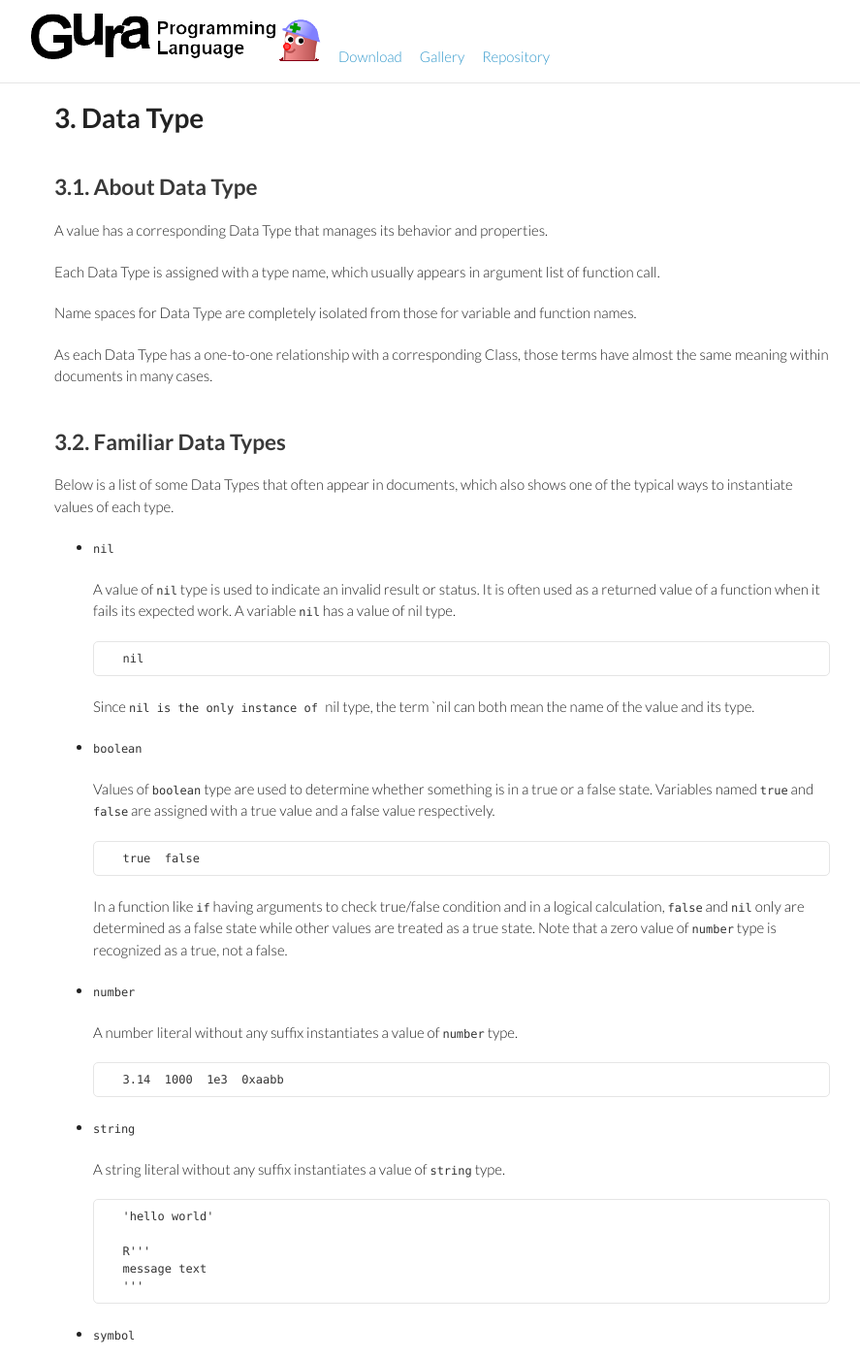
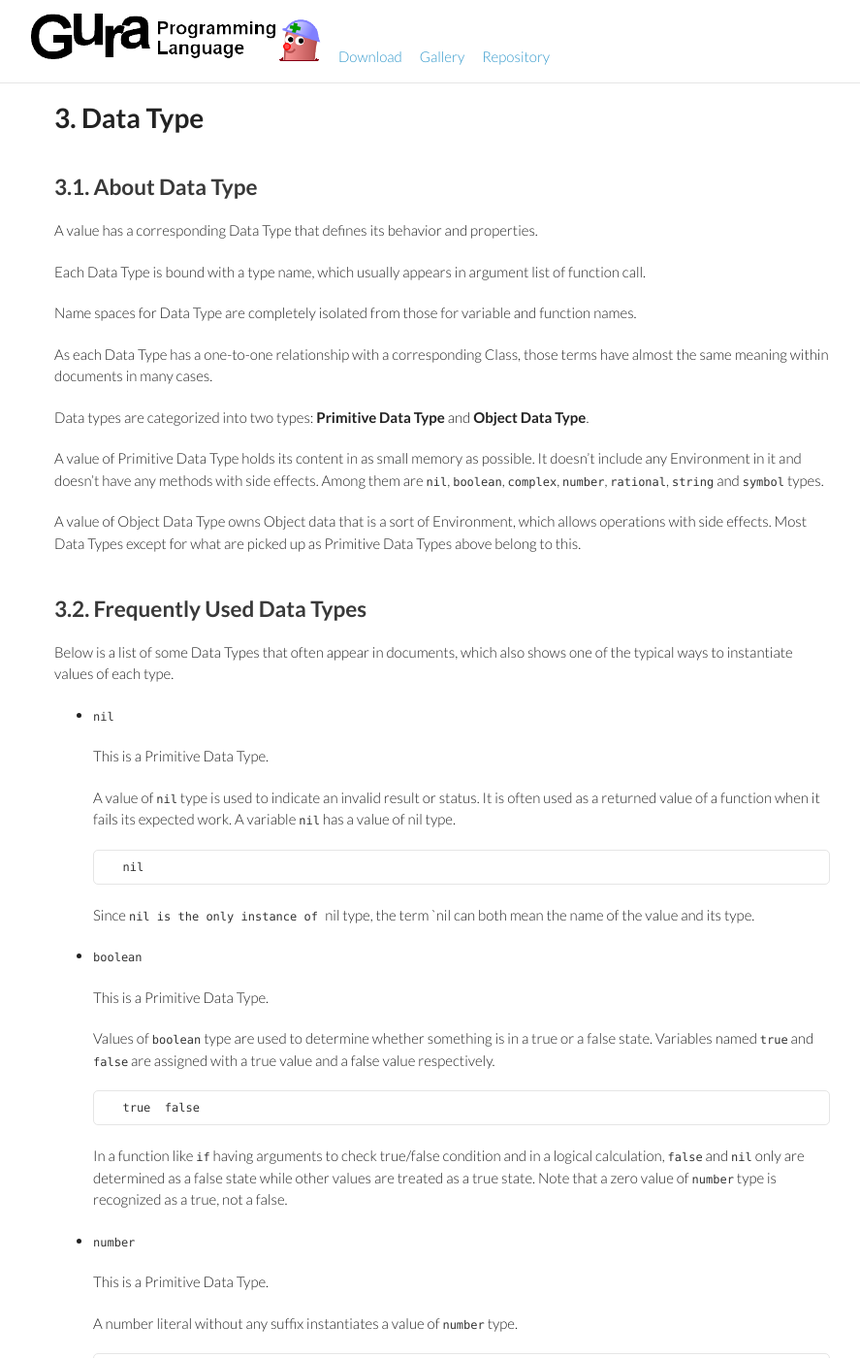
Before and after one commit to rudidude86/gura-lang.github.io, a Jekyll site: the page built from documents/Data-Type.md, in a window 1280 px wide and 1400 px high. Shown: the whole window at 97% size, without its empty margins (184-1071 px from the left). Built offline with Jekyll 4.4.1, drawn with Linux system fonts in a browser that asks for light colours; Markdown is read by kramdown in place of the engine named in the settings; some of the changed text lies outside the part shown.

Commit message:
updated document

```diff
--- a/documents/Data-Type.md
+++ b/documents/Data-Type.md
@@ -9,9 +9,9 @@ chapter: 3
 
 ## {{ page.chapter }}.1. About Data Type
 
-A value has a corresponding Data Type that manages its behavior and properties.
+A value has a corresponding Data Type that defines its behavior and properties.
 
-Each Data Type is assigned with a type name,
+Each Data Type is bound with a type name,
 which usually appears in argument list of function call.
 
 Name spaces for Data Type are completely isolated
@@ -20,13 +20,28 @@ from those for variable and function names.
 As each Data Type has a one-to-one relationship with a corresponding Class,
 those terms have almost the same meaning within documents in many cases.
 
+Data types are categorized into two types:
+**Primitive Data Type** and **Object Data Type**.
 
-## {{ page.chapter }}.2. Familiar Data Types
+A value of Primitive Data Type holds its content in as small memory as possible.
+It doesn't include any Environment in it and doesn't have any methods with side effects.
+Among them are `nil`, `boolean`, `complex`, `number`, `rational`,
+`string` and `symbol` types.
+
+A value of Object Data Type owns Object data that is a sort of Environment,
+which allows operations with side effects.
+Most Data Types except for what are picked up as Primitive Data Types above
+belong to this.
+
+
+## {{ page.chapter }}.2. Frequently Used Data Types
 
 Below is a list of some Data Types that often appear in documents,
 which also shows one of the typical ways to instantiate values of each type.
 
 * `nil`
+
+  This is a Primitive Data Type.
 
   A value of `nil` type is used to indicate an invalid result or status.
   It is often used as a returned value of a function when it fails its expected work.
@@ -38,6 +53,8 @@ which also shows one of the typical ways to instantiate values of each type.
   the term `nil can both mean the name of the value and its type.
 
 * `boolean`
+
+  This is a Primitive Data Type.
 
   Values of `boolean` type are used to determine
   whether something is in a true or a false state.
@@ -54,11 +71,15 @@ which also shows one of the typical ways to instantiate values of each type.
 
 * `number`
 
+  This is a Primitive Data Type.
+
   A number literal without any suffix instantiates a value of `number` type.
 
         3.14  1000  1e3  0xaabb
 
 * `string`
+
+  This is a Primitive Data Type.
 
   A string literal without any suffix instantiates a value of `string` type.
 
@@ -70,17 +91,23 @@ which also shows one of the typical ways to instantiate values of each type.
 
 * `symbol`
 
+  This is a Primitive Data Type.
+
   An identifier preceded by a back quote instantiates a value of `symbol` type.
 
         `foo  `bar
 
 * `expr`
 
+  This is an Object Data Type.
+
   Any expression preceded by a back quote instantiates a value of `expr` type.
 
         `(x + y)  `func(x)  `{ println('hello'), x += 1 }
 
 * `iterator`
+
+  This is an Object Data Type.
 
   If one or more elements are surrounced by a pair of parentheses,
   it would instantiate a value of `iterator` type.
@@ -101,6 +128,8 @@ which also shows one of the typical ways to instantiate values of each type.
 
 * `list`
 
+  This is an Object Data Type.
+
   If one or more elements are surrounced by a pair of square brackets,
   it would instantiate a value of `list` type.
   Any type of value can be an element of lists.
@@ -112,6 +141,8 @@ which also shows one of the typical ways to instantiate values of each type.
   See chapter [List and Iterator](List-and-Iterator.html) for more detail.
 
 * `dict`
+
+  This is an Object Data Type.
 
   `dict` is a dictionary that contains key-value pairs as its elements
   where a key is one of `number`, `string` or `symbol` and a value is of any type.
@@ -126,6 +157,8 @@ which also shows one of the typical ways to instantiate values of each type.
 
 * `complex`
 
+  This is a Primitive Data Type.
+
   A number literal suffixed by `j` instantiates a value of `complex` type
   that represents a complex number.
 
@@ -134,6 +167,8 @@ which also shows one of the typical ways to instantiate values of each type.
   See chapter [Mathematic Functions](Mathematic-Functions.html) for more detail.
 
 * `rational`
+
+  This is a Primitive Data Type.
 
   A number literal suffixed by `r` instantiates a value of `rational` type
   that represents a rational number.
@@ -144,6 +179,8 @@ which also shows one of the typical ways to instantiate values of each type.
 
 * `binary`
 
+  This is an Object Data Type.
+
   A string literal preceded by `b` instantiates a value of `binary` type.
 
         b'\x00\x01\0x02\0x03'
```
Also changed, not shown: documents/Environment.md (added, +60 -0 lines), documents/Interpreter.md (+2 -1 lines), index.md (+14 -13 lines).
